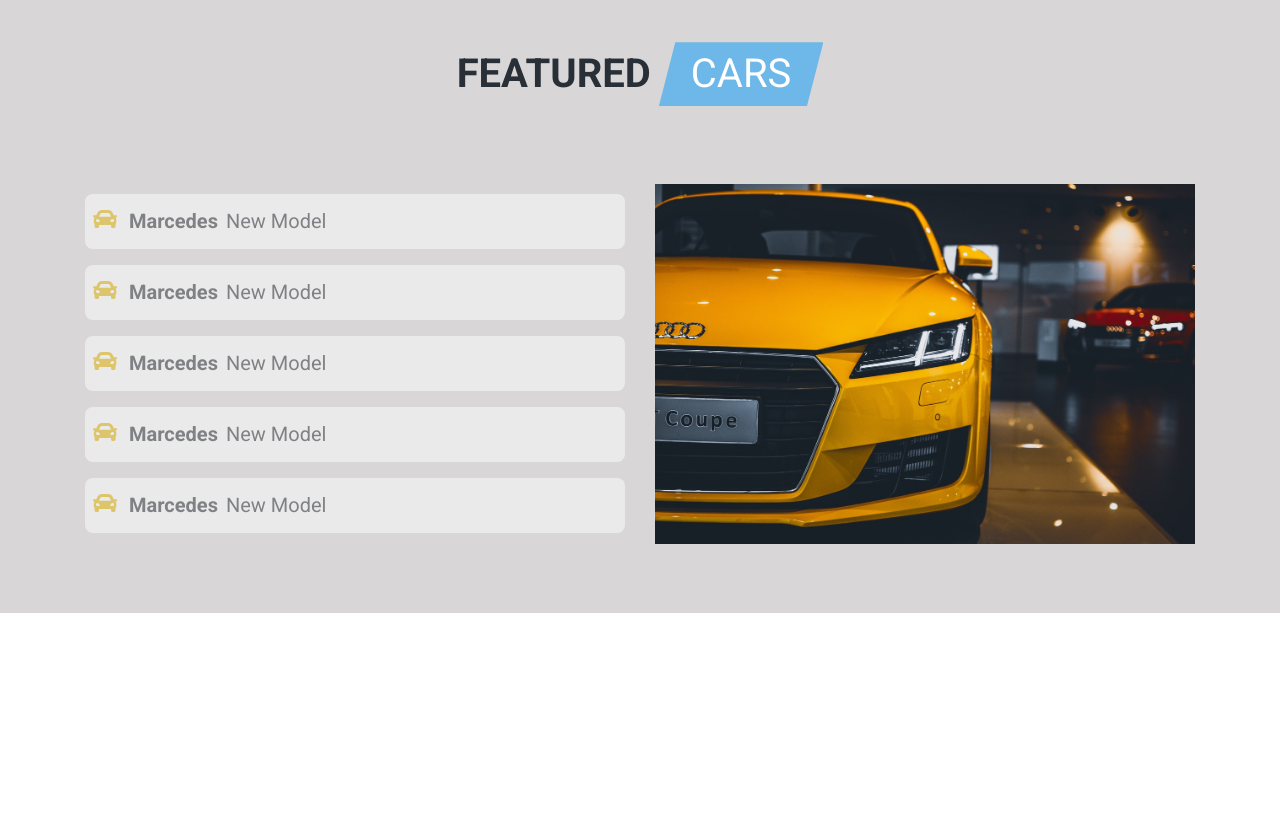
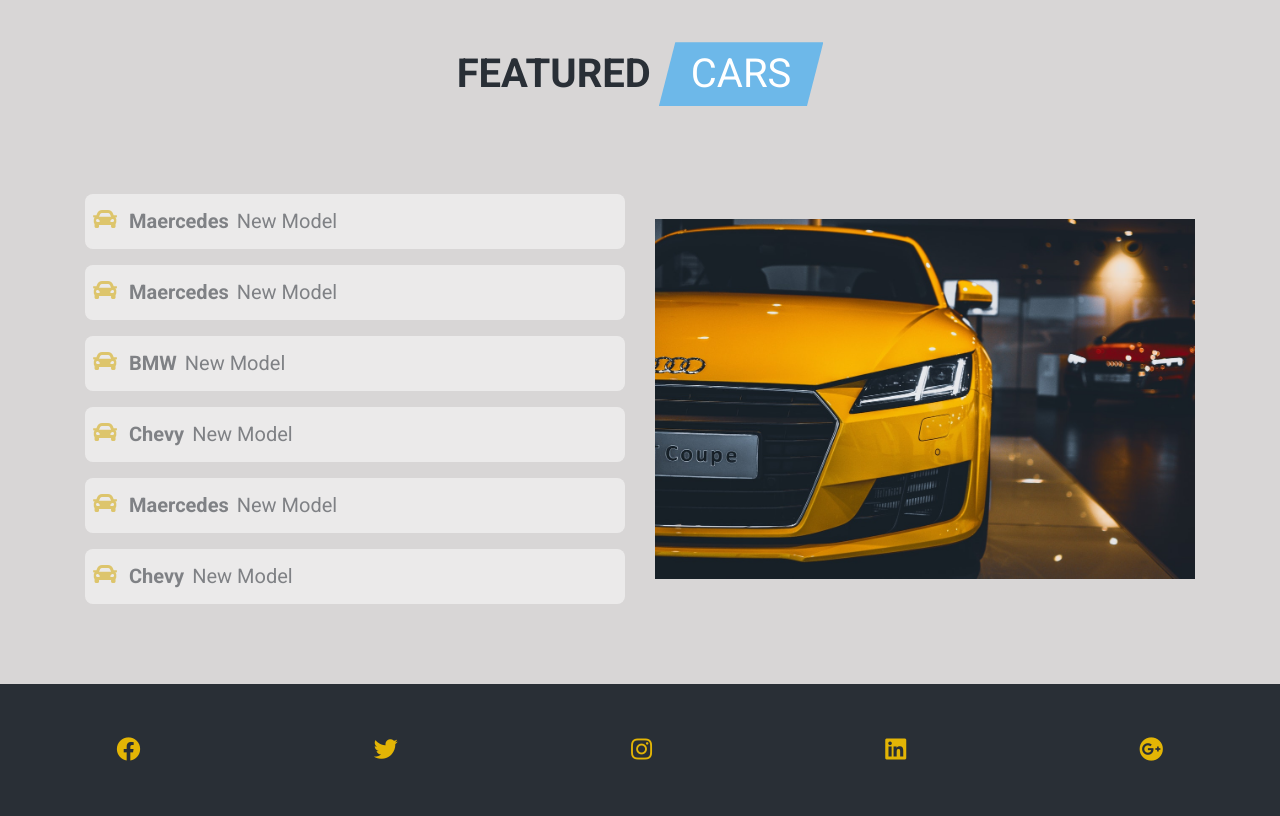
Before and after one commit to nezam0003/Resposive-car-website, a plain HTML site: page index.html in a window 1280 px wide. Shown: the part 2723-3539 px from the top of the page. Before the commit the page ends 3336 px from the top, so only its background shows below. Drawn offline with nearby package versions, Linux system fonts and the light colour scheme.

Commit message:
footer and dynamic image added on click to featured icon

```diff
--- a/app.js
+++ b/app.js
@@ -1,2 +1,79 @@
 // hide preloader
 window.addEventListener('load', () => document.querySelector('.preloader').classList.add('hidePreloader'));
+
+const createCars = (() => {
+    // car data
+    const cars = [];
+    // car class
+    class Car {
+        constructor(make, country, img, special, model, price, type, trans, gas) {
+            this.make = make;
+            this.country = country;
+            this.img = img;
+            this.special = special;
+            this.model = model;
+            this.price = price;
+            this.type = type;
+            this.trans = trans;
+            this.gas = gas;
+        }
+    }
+    // car creation function
+    function makeCar(make, country, img = 'images/featured-img.jpg', special = true, model = 'new model', price = 10000, type = 'sedan', trans = 'automatic', gas = '50') {
+        const car = new Car(make, country, img, special, model, price, type, trans, gas);
+        cars.push(car);
+    }
+
+    // produce cars
+    function produceCars() {
+        makeCar('maercedes', 'german');
+        makeCar('maercedes', 'german', 'images/car-german-1.jpg', true);
+        makeCar('BMW', 'german', 'images/car-german-2.jpg');
+        makeCar('chevy', 'german', 'images/car-german-3.jpg');
+        makeCar('BMW', 'german', 'images/car-german-4.jpg', false);
+        makeCar('maercedes', 'american', 'images/car-american-1.jpg');
+        makeCar('chevy', 'american', 'images/car-american-2.jpg', false);
+        makeCar('maercedes', 'american', 'images/car-american-3.jpg', false);
+        makeCar('chevy', 'american', 'images/car-american-4.jpg');
+    }
+    produceCars();
+    // special cars
+    const specialCars = cars.filter(car => car.special === true);
+    // console.log(specialCars);
+    return {
+        cars,
+        specialCars
+    }
+})();
+
+// display special cars
+const displaySpecialCars = ((createCars) => {
+    const specialCars = createCars.specialCars;
+    const info = document.querySelector('.featured-info');
+
+    document.addEventListener('DOMContentLoaded', () => {
+        info.innerHTML = '';
+        let data = '';
+        specialCars.forEach(item => {
+            data += `<!-- single item start -->
+            <div class="featured-item p-2 my-3 d-flex flex-wrap text-capitalize align-items-baseline">
+                <span data-img = "${item.img}" class="featured-icon mr-2">
+                    <i class="fas fa-car"></i>
+                </span>
+                <h5 class="font-weight-bold mx-1">${item.make}</h5>
+                <h5 class="mx-1">${item.model}</h5>
+            </div>
+            <!-- single item end -->`;
+        });
+        info.innerHTML = data;
+    });
+
+    // change images on click
+    info.addEventListener('click', (e) => {
+        if (e.target.parentElement.classList.contains('featured-icon')) {
+            const img = e.target.parentElement.dataset.img;
+            document.querySelector('.featured-photo').src = img;
+        }
+    });
+
+})(createCars);
--- a/index.html
+++ b/index.html
@@ -481,6 +481,28 @@
     </section>
     <!-- Featured seciton end -->
 
+    <!-- Footer section start -->
+    <footer class="footer py-5">
+        <div class="footer-icons d-flex justify-content-around">
+            <a href="#" class="footer-icon">
+                <i class="fab fa-facebook"></i>
+            </a>
+            <a href="#" class="footer-icon">
+                <i class="fab fa-twitter"></i>
+            </a>
+            <a href="#" class="footer-icon">
+                <i class="fab fa-instagram"></i>
+            </a>
+            <a href="#" class="footer-icon">
+                <i class="fab fa-linkedin"></i>
+            </a>
+            <a href="#" class="footer-icon">
+                <i class="fab fa-google-plus"></i>
+            </a>
+        </div>
+    </footer>
+    <!-- Footer section end -->
+
 
     <!-- Main.js -->
     <script src="app.js"></script>
--- a/style.css
+++ b/style.css
@@ -268,6 +268,24 @@ body {
 }
 
 
+/* Footer section styling */
+
+.footer {
+    background: var(--mainBlack);
+}
+
+.footer-icon {
+    font-size: 1.5rem;
+    text-decoration: none;
+    color: var(--mainYellow);
+    transition: all 0.5s ease-in-out;
+}
+
+.footer-icon:hover {
+    color: var(--mainBlue);
+}
+
+
 /* Media Query */
 
 @media screen and (min-width: 768px) {
```
Also changed, not shown: images/car-default.jpg (added), images/car-german-4.jpg.
